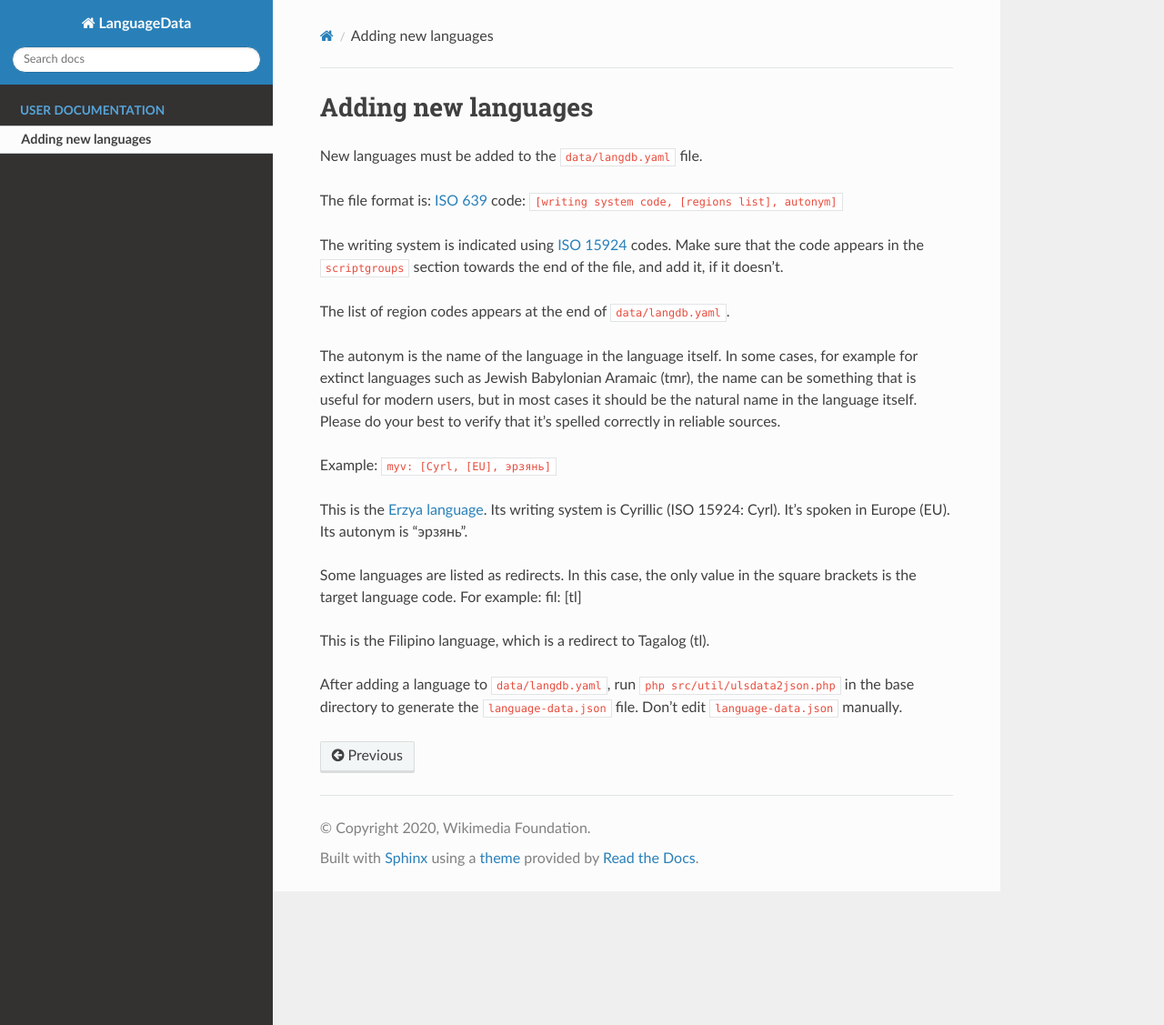
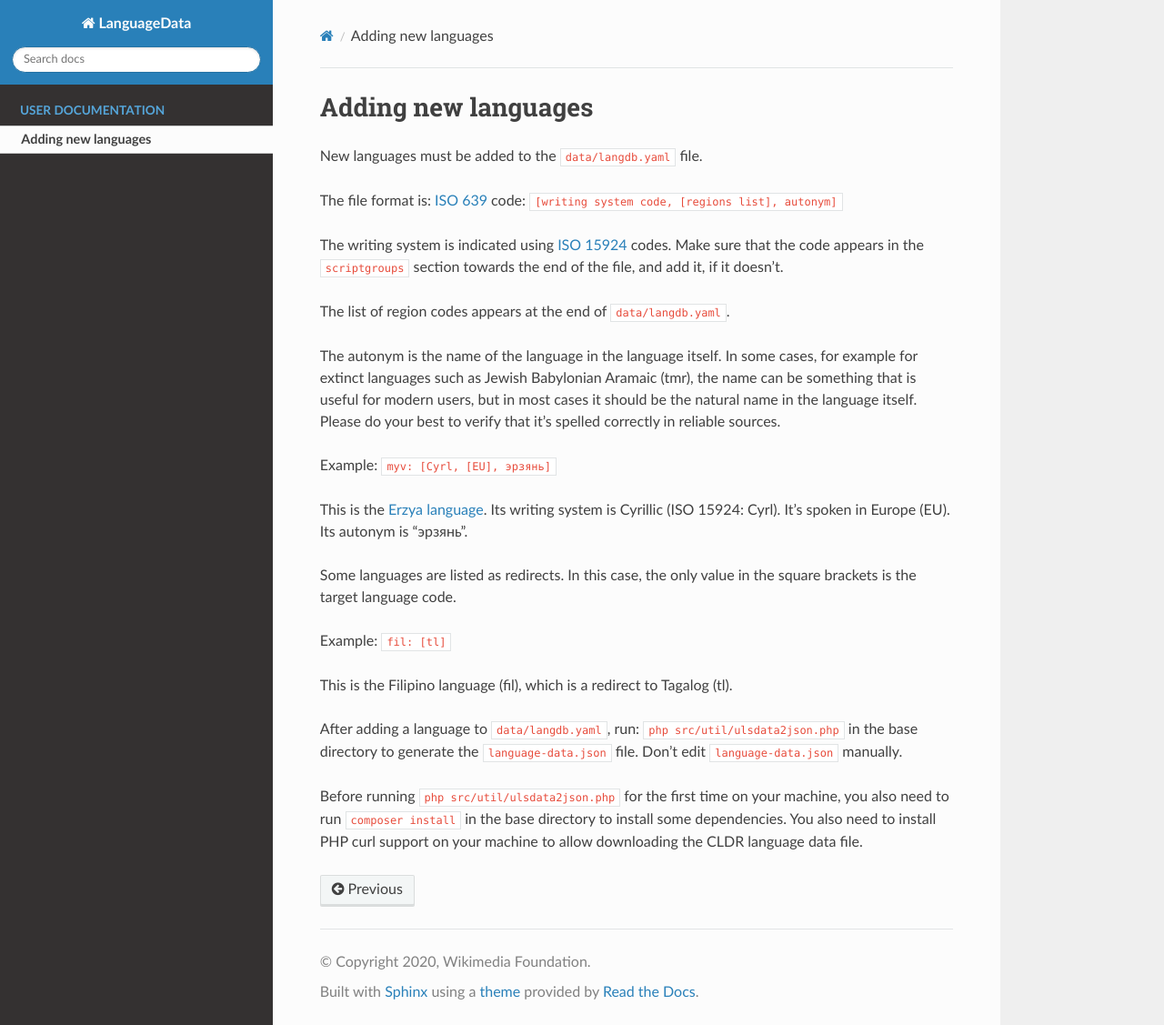
Before and after one commit to wikimedia/language-data, a Sphinx documentation site: the page built from docs/user/adding_new_language.rst, in a window 1280 px wide and 1127 px high. Shown: the whole window at 91% size. Built offline with Sphinx 7.4.7 and the Read the Docs theme 2.0.0, drawn with Linux system fonts in a browser that asks for light colours; pages that are not in the unit, such as notebooks, are missing from menus.

Commit message:
Update language adding doc
* Consistent examples.
* Instructions about installing dependencies for PHP.

```diff
--- a/docs/user/adding_new_language.rst
+++ b/docs/user/adding_new_language.rst
@@ -23,9 +23,16 @@ This is the `Erzya language <https://en.wikipedia.org/wiki/Erzya_language>`_. It
 is Cyrillic (ISO 15924: Cyrl). It's spoken in Europe (EU). Its autonym is "эрзянь".
 
 Some languages are listed as redirects. In this case, the only value in the square brackets is
-the target language code. For example: fil: [tl]
+the target language code.
 
-This is the Filipino language, which is a redirect to Tagalog (tl).
+Example: ``fil: [tl]``
 
-After adding a language to ``data/langdb.yaml``, run ``php src/util/ulsdata2json.php`` in the
+This is the Filipino language (fil), which is a redirect to Tagalog (tl).
+
+After adding a language to ``data/langdb.yaml``, run: ``php src/util/ulsdata2json.php`` in the
 base directory to generate the ``language-data.json`` file. Don't edit ``language-data.json`` manually.
+
+Before running ``php src/util/ulsdata2json.php`` for the first time on your machine,
+you also need to run ``composer install`` in the base directory to install
+some dependencies. You also need to install PHP curl support on your machine
+to allow downloading the CLDR language data file.
```
